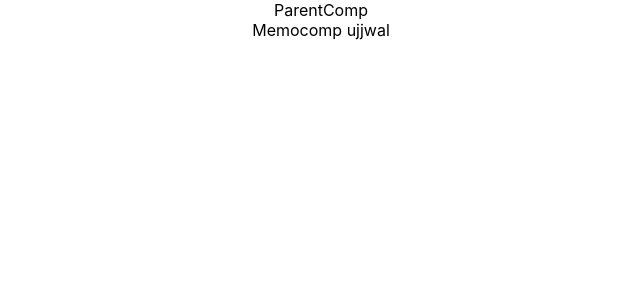
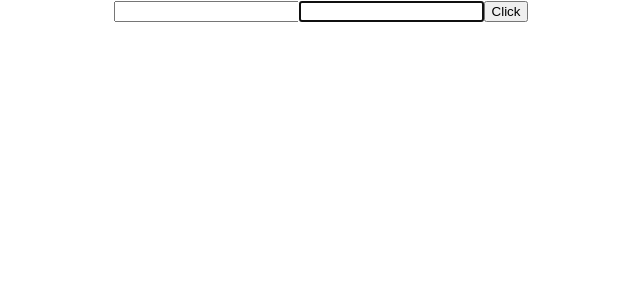
Before and after one commit to ujjwal-dot/my-app, a React (Create React App) app: page / in a window 1280 px wide. Shown: the top 300 px of the page, without its empty margins (319-959 px from the left). Built offline with nearby package versions, Linux system fonts and the light colour scheme.

Commit message:
Refs and Callbackrefs

```diff
--- a/src/App.js
+++ b/src/App.js
@@ -18,13 +18,15 @@
 import Form from './components/Form';
 import LifecycleA from './components/LifecycleA';
 import ParentComp from './components/ParentComp';
+import RefDemo from './components/RefDemo';
 
 
 function App() {
   return (
     <div className="App">
+      <RefDemo/>
       {/* <LifecycleA/> */}
-      <ParentComp/>
+      {/* <ParentComp/> */}
 
       {/* <Form/> */}
       {/* <h1 className='error'>Error</h1> */}
--- a/src/components/RefDemo.js
+++ b/src/components/RefDemo.js
@@ -1,9 +1,38 @@
-import React from 'react'
+import React, { Component } from 'react'
 
-function RefDemo() {
-  return (
-    <div>RefDemo</div>
-  )
+ class RefDemo extends Component {
+    constructor(props) {
+      super(props)
+     this.inputRef = React.createRef()
+     this.cbRef = null
+     this.setCbRef = element =>{
+        this.cbRef=element
+     }
+
+    }
+    componentDidMount(){
+        if(this.cbRef){
+            this.cbRef.focus()
+
+        }
+        // this.inputRef.current.focus()
+        // console.log(this.inputRef)
+    }
+
+    clickHandler = () =>{
+        alert(this.inputRef.current.value)
+    }
+
+  render() {
+    return (
+      <div>
+        <input type='text'ref={this.inputRef}/>
+        <input type='text'ref={this.setCbRef}/>
+
+        <button onClick={this.clickHandler}>Click</button>
+      </div>
+    )
+  }
 }
 
 export default RefDemo
```
